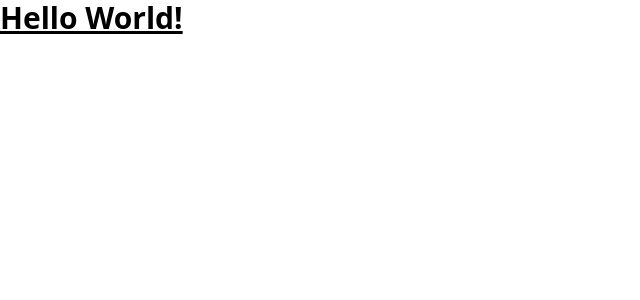
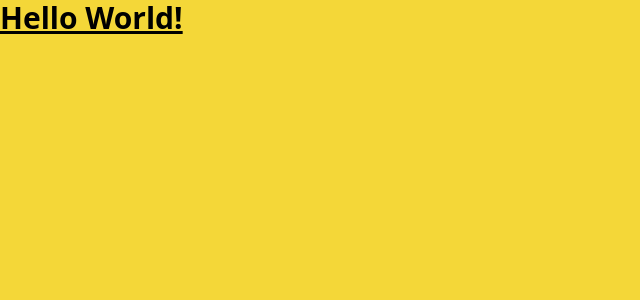
Before and after one commit to BF27/whislist, a SvelteKit app: page / in a window 1280 px wide. Shown: the top 300 px of the page, without its empty margins (0-640 px from the left). Built offline with nearby package versions, Linux system fonts and the light colour scheme.

Commit message:
add theme colors and box-shadow

```diff
--- a/tailwind.config.js
+++ b/tailwind.config.js
@@ -3,8 +3,14 @@ export default {
 	content: ['./src/**/*.{html,js,svelte,ts}'],
 	theme: {
 		extend: {
+			backgroundColor: {
+				body: '#F4D738',
+				accent: '#FF00F5',
+				primary: '#7DF9FF',
+				secondary: '#FFA07A',
+			},
 			boxShadow: {
-				'shadow-box': '3px 3px 0px 0px rgba(0,0,0,1)'
+				'box': '3px 4px 0px 0px rgba(0,0,0,1)'
 			}
 		}
 	},
```
